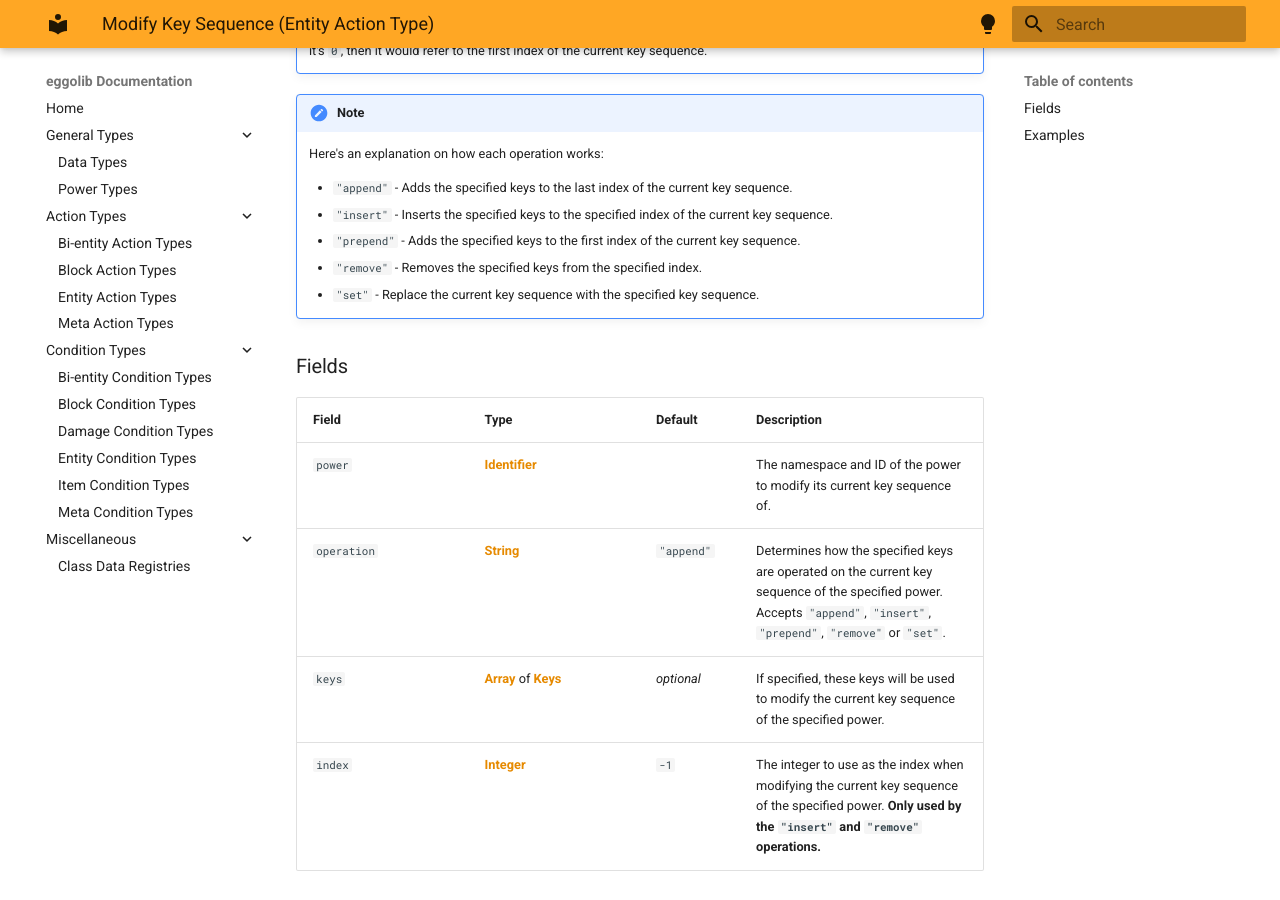
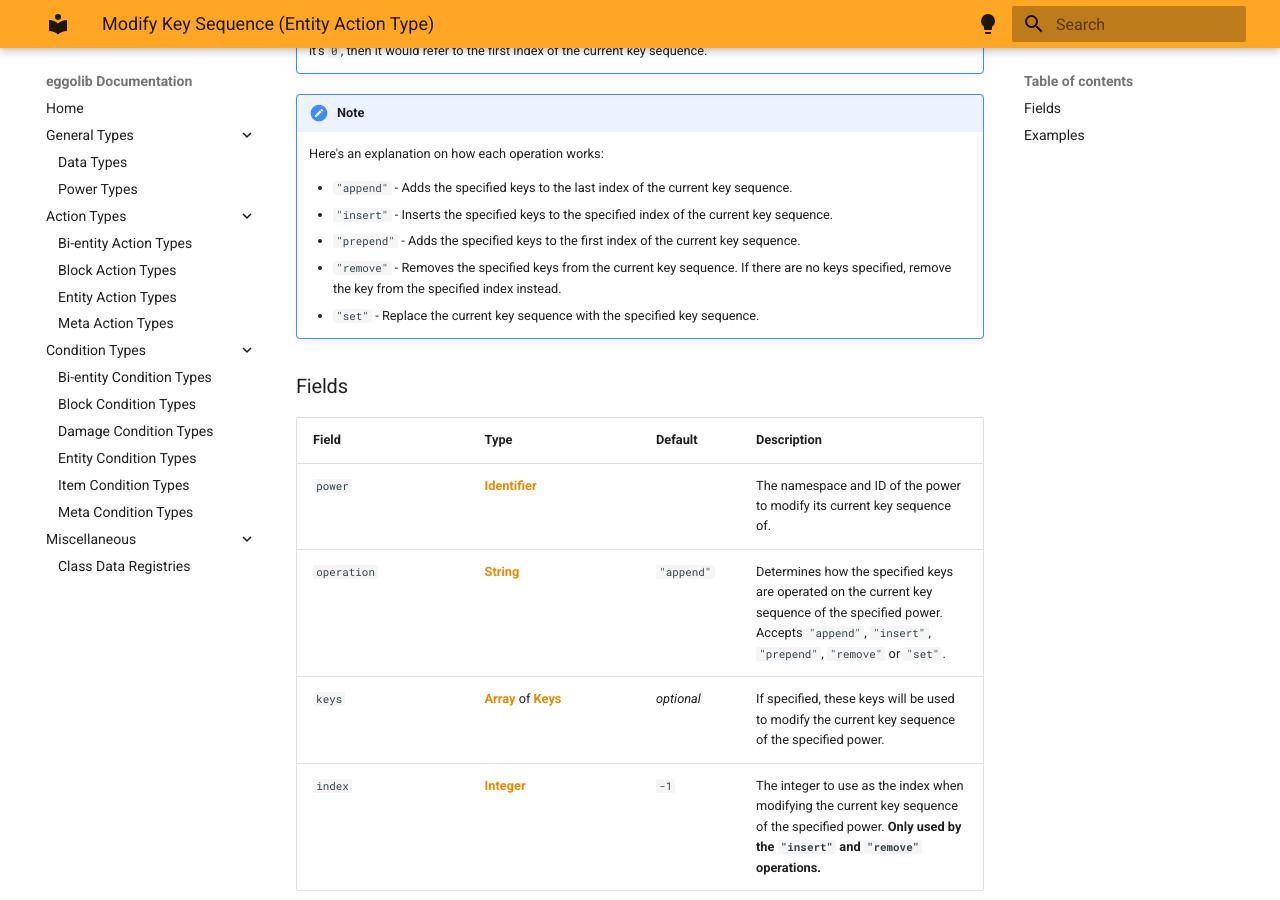
Before and after one commit to eggolib/eggolib.github.io, an MkDocs documentation site: the page built from docs/types/entity_action_types/modify_key_sequence.md, in a window 1280 px wide and 900 px high, scrolled down 364 px. Built offline with MkDocs 1.6.1 and Material for MkDocs 9.7.7, drawn with Linux system fonts in a browser that asks for light colours; the version menu is left out.

Commit message:
Correct stuff in `modify_key_sequence.md` (Entity Action Type)

```diff
--- a/docs/types/entity_action_types/modify_key_sequence.md
+++ b/docs/types/entity_action_types/modify_key_sequence.md
@@ -26,7 +26,7 @@ Type ID: `eggolib:modify_key_sequence`
     * `"append"`  - Adds the specified keys to the last index of the current key sequence.
     * `"insert"`  - Inserts the specified keys to the specified index of the current key sequence.
     * `"prepend"` - Adds the specified keys to the first index of the current key sequence.
-    * `"remove"`  - Removes the specified keys from the specified index.
+    * `"remove"`  - Removes the specified keys from the current key sequence. If there are no keys specified, remove the key from the specified index instead.
     * `"set"`     - Replace the current key sequence with the specified key sequence.
 
 
```
